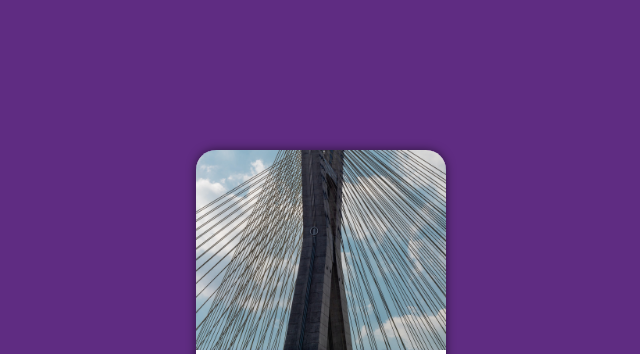
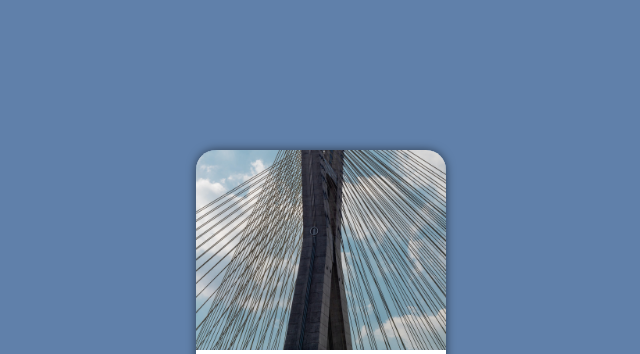
Before and after one commit to geraldoalbino/projeto-login, a plain HTML site: page index.html in a window 1280 px wide. Shown: the top 354 px of the page, without its empty margins (319-959 px from the left). Drawn offline with Linux system fonts and the light colour scheme.

Commit message:
Update style.css

```diff
--- a/estilos/style.css
+++ b/estilos/style.css
@@ -3,7 +3,7 @@
 /*
     Paleta de Cores
     Verde: #49a09d
-    Lilás: #5f2c82
+    Lilás: #6080aa
 */
 
 * {
@@ -14,7 +14,7 @@
 }
 
 body, html {
-    background-color: #5f2c82;
+    background-color: #6080aa;
     height: 100vh;
     width: 100vw;
 }
@@ -40,7 +40,7 @@ section#login {
 
 section#login > div#imagem {
     display: block;
-    background: #5f2c82 url(../imagens/metal.jpg);
+    background: #6080aa url(../imagens/metal.jpg);
     background-size: cover;
     height: 200px;
     background-position: left bottom;
```
